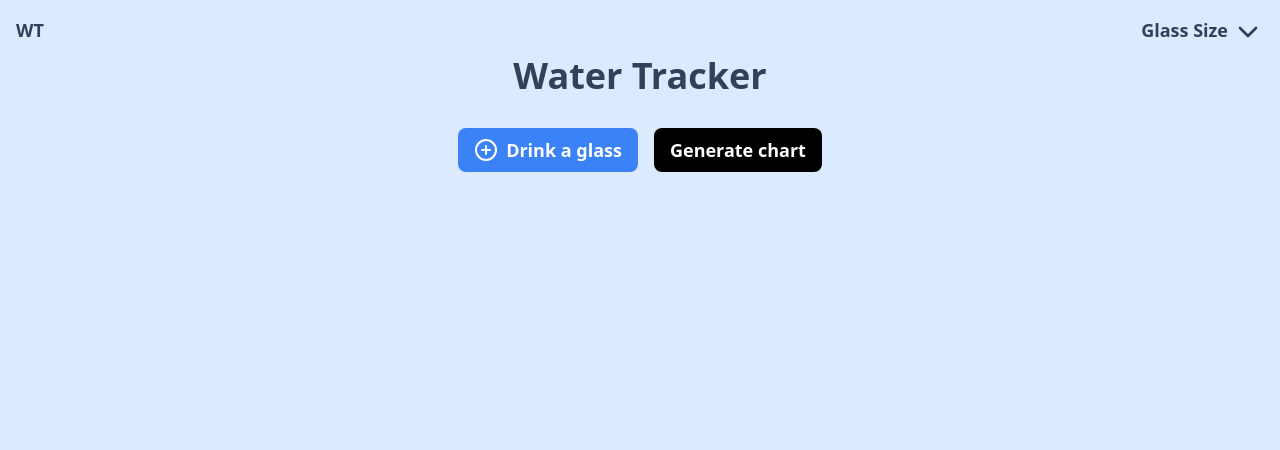
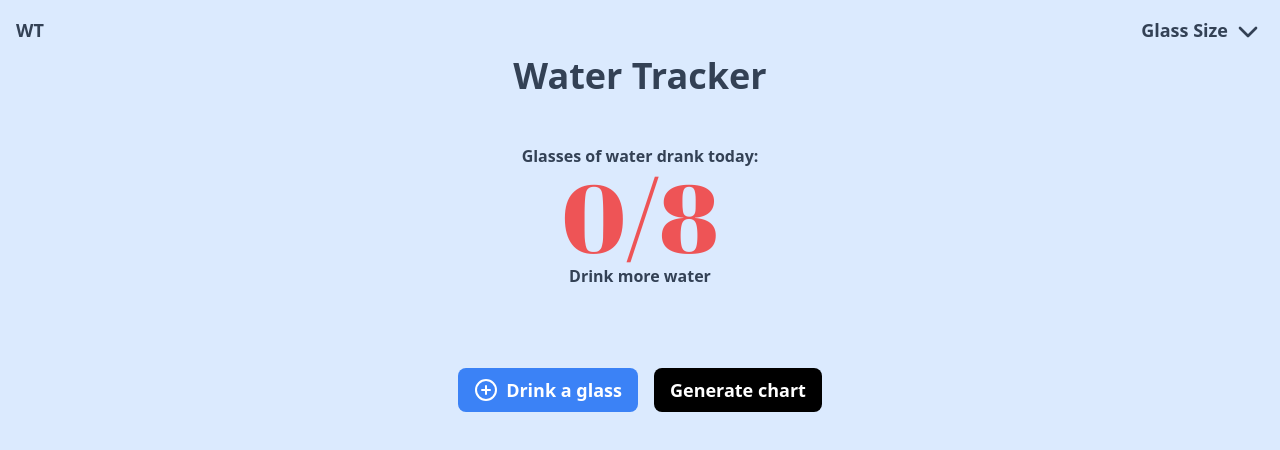
Before and after one commit to Siddharth-2382/water-tracker, a React (Create React App) app: page / in a window 1280 px wide. Shown: the top 450 px of the page. Built offline with nearby package versions, Linux system fonts and the light colour scheme.

Commit message:
add glasscounter

```diff
--- /dev/null
+++ b/src/components/glassCounter.tsx
@@ -0,0 +1,28 @@
+function GlassCounter({ glassCounts }: { glassCounts: number }) {
+  return (
+    <div className="text-slate-700 text-center py-12">
+      <p className="font-semibold">Glasses of water drank today:</p>
+      <h1 className="font-abril-fatface text-8xl">
+        <span
+          className={`${
+            glassCounts <= 3
+              ? "text-red-500/90"
+              : glassCounts <= 6
+              ? "text-orange-400"
+              : "text-green-500"
+          }`}
+        >
+          {glassCounts}
+          /8
+        </span>
+      </h1>
+      {glassCounts < 8 ? (
+        <p className="font-semibold">Drink more water</p>
+      ) : (
+        <p className="font-semibold">You're doing great!</p>
+      )}
+    </div>
+  );
+}
+
+export default GlassCounter;
--- a/src/components/main.tsx
+++ b/src/components/main.tsx
@@ -4,6 +4,7 @@ import { Toaster, toast } from "sonner";
 import DrinkGlassButton from "./drinkGlassButton";
 import GenerateChartButton from "./generateChartButton";
 import BarChart from "./barChart";
+import GlassCounter from "./glassCounter";
 
 function Main() {
   const [glassCounts, setGlassCounts] = useState<number>(0);
@@ -103,6 +104,7 @@ function Main() {
         <h1 className="text-4xl font-extrabold text-slate-700">
           Water Tracker
         </h1>
+        <GlassCounter glassCounts={glassCounts} />
       </div>
       <div className="pb-16 pt-8 flex flex-col md:flex-row lg:flex-row gap-4 justify-center items-center">
         <DrinkGlassButton handleDrinkGlass={handleDrinkGlass} />
--- a/src/index.css
+++ b/src/index.css
@@ -9,6 +9,10 @@
   }
 }
 
+.font-abril-fatface {
+  font-family: "Abril Fatface", serif;
+}
+
 code {
   font-family: source-code-pro, Menlo, Monaco, Consolas, "Courier New",
     monospace;
```
